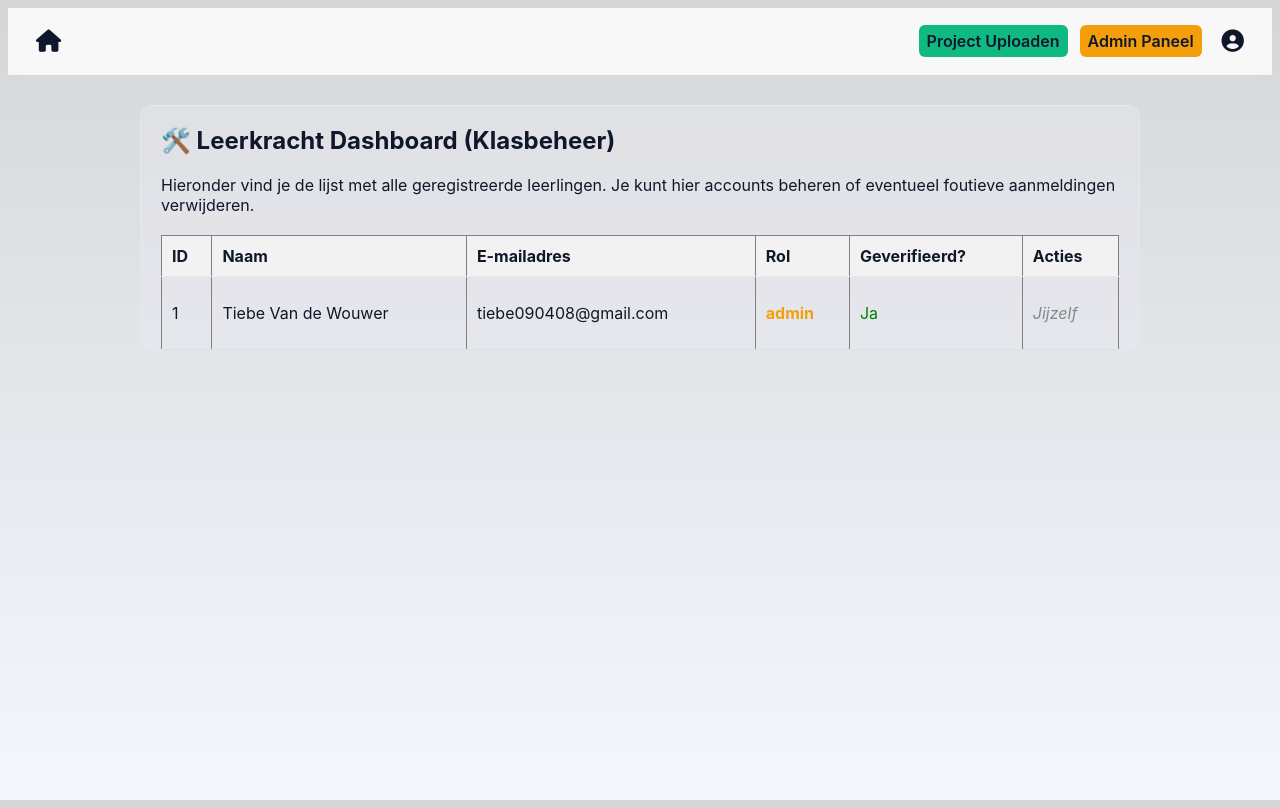
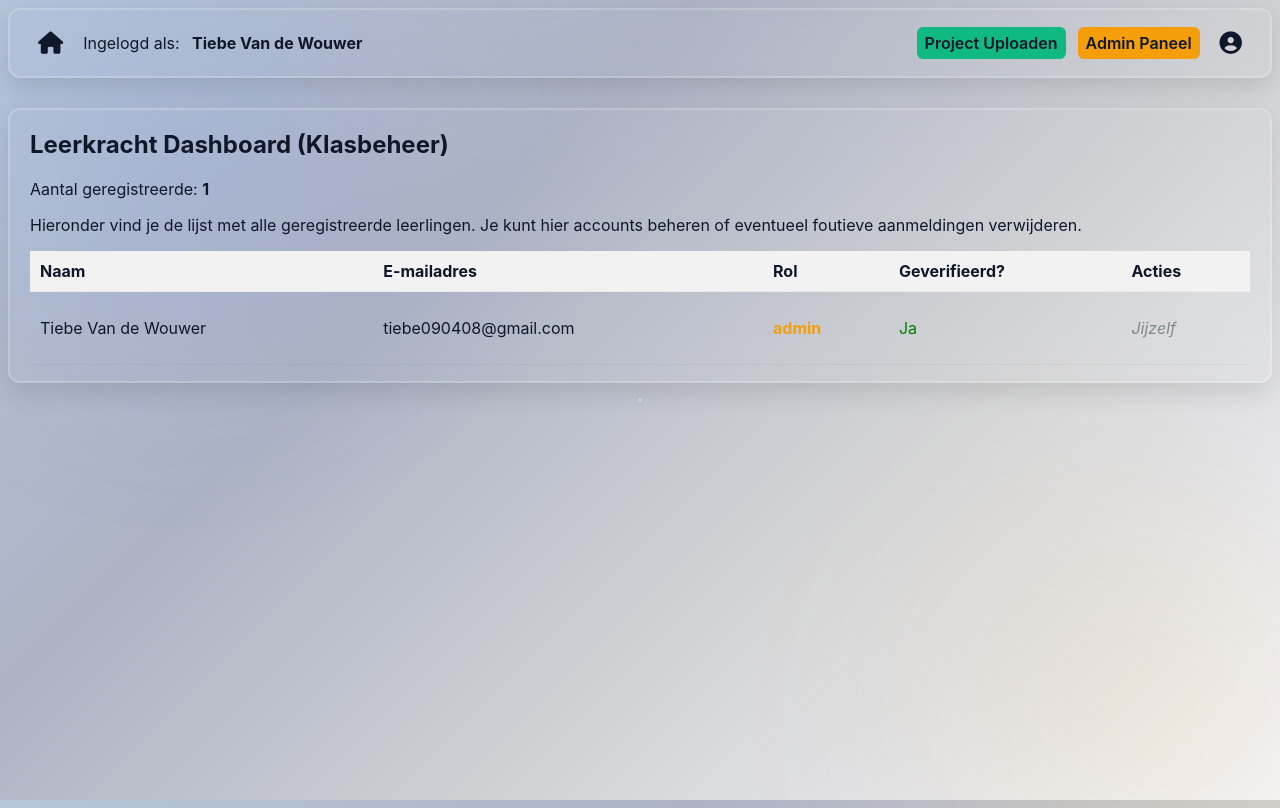
Before and after one commit to tiebe21vdw/ProjectenLijst-5ICW, a Flask app: page /admin/dashboard in a window 1280 px wide. Run offline with Flask 3, Linux system fonts and the light colour scheme; a user stored in the database is signed in; data comes from the database, SQL or seed files in the repository.

Commit message:
layout update

```diff
--- a/static/style.css
+++ b/static/style.css
@@ -1,10 +1,12 @@
 :root{
-    --bg: #f5f7ff;
+    --bg: hsl(228, 100%, 98%);
+    --bg2: #adb3c5;
     --bg-gradient: #d5d6d7;
-    --card: #ffffff;
+    --bg-gradient2: #b6c6db;
+    --card: rgba(234, 234, 244, 0.34);
     --muted: #64748b;
-    --primary: #4f46e5;
-    --primary-light: #818cf8;
+    --primary: #4e71e1;
+    --primary-light: #6f6f6f;
     --accent: #f59e0b;
     --success: #10b981;
     --danger: #ef4444;
@@ -101,20 +116,58 @@ body.ocean {
 html,body{height:100%}
 body{
     font-family: Inter, system-ui, -apple-system, 'Segoe UI', Roboto, 'Helvetica Neue', Arial;
-    background: linear-gradient(180deg, var(--bg-gradient) 0%, var(--bg) 100%);
+    background:
+        radial-gradient(var(--border) 1px, transparent 1px),
+        linear-gradient(-45deg, var(--bg), var(--bg-gradient), var(--bg2), var(--bg-gradient2));
+    background-size: 30px 30px, 400% 400%;
     background-attachment: fixed;
     color:var(--text);
     min-height:100%;
     -webkit-font-smoothing:antialiased;
+    animation: gradient-shift 15s ease infinite;
+    position: relative;
+    overflow-x: hidden;
+}
+
+body::after {
+    content: "";
+    position: fixed;
+    inset: 0;
+    background:
+        radial-gradient(circle at 15% 15%, var(--primary) 0%, transparent 25%),
+        radial-gradient(circle at 85% 85%, var(--accent) 0%, transparent 25%);
+    filter: blur(80px);
+    opacity: 0.12;
+    z-index: -1;
+    pointer-events: none;
+    animation: mesh-float 5s infinite alternate ease-in-out;
+}
+
+@keyframes gradient-shift {
+    0% { background-position: 0 0, 0% 50%; }
+    50% { background-position: 0 0, 100% 50%; }
+    100% { background-position: 0 0, 0% 50%; }
+}
+
+@keyframes mesh-float {
+    0% { transform: scale(1) translate(0, 0); }
+    100% { transform: scale(1.1) translate(3%, 5%); }
 }
 
 .container{
-    background:var(--glass);
-    border:1px solid var(--border);
+    border: 2px solid rgba(255, 255, 255, .2);
     border-radius:12px;
-    max-width:1000px;
+    width: 100%;
     margin:30px auto;
     padding:0 20px;
+    backdrop-filter: blur(20px);
+    box-shadow: 0 10px 25px rgba(0, 0, 0, .1);
+    transition: all ease 0.5s;
+}
+
+.container:hover {
+    box-shadow: 0 20px 40px rgba(0,0,0,0.1);
+    transform: translateY(-5px);
 }
 
 header nav{
@@ -123,19 +176,10 @@ header nav{
     align-items:center;
     gap:16px;
     padding:16px 20px;
-    background:rgba(255,255,255,0.82);
-    backdrop-filter: blur(6px);
-    border-bottom:1px solid var(--glass);
-}
-
-body.dark header nav {
-    background:rgba(15,23,42,0.94);
-    border-bottom:1px solid rgba(148,163,184,0.18);
-}
-
-body.ocean header nav {
-    background:rgba(224,242,254,0.95);
-    border-bottom:1px solid rgba(14,165,233,0.18);
+    backdrop-filter: blur(20px);
+    border-radius: 12px;
+    box-shadow: 0 10px 25px rgba(0, 0, 0, .1);
+    border: 2px solid rgba(255, 255, 255, .2);
 }
 
 .nav-logo{
@@ -329,25 +373,42 @@ textarea{resize:vertical}
 .project-admin-comment{background:rgba(211,115,26,0.08);border-left:4px solid var(--accent);padding:12px 14px;margin:14px 0;border-radius:8px;color:#7d4f24}
 .project-admin-comment p{margin:8px 0 0 0;color:#4a2f1c;line-height:1.5}
 .project-comment-form{display:flex;flex-direction:column;gap:10px;margin-top:12px}
-.project-comment-form textarea{min-height:80px;border:1px solid rgba(0,0,0,0.08);border-radius:8px;padding:10px;resize:vertical}
+.project-comment-form textarea{min-height:80px;border:2px solid rgba(0,0,0,0.08);border-radius:8px;padding:10px;resize:vertical}
 
-.admin-panel{border:2px dashed var(--accent);padding:20px;margin-bottom:30px;background:#fff5e6;border-radius:8px}
 .admin-panel h3{color:var(--accent);margin-top:0}
 
-.user-projects-box{background:#e8f4f8;padding:20px;border-radius:8px;border:1px solid #a9cce3}
+.user-projects-box{background:#e8f4f8;padding:20px;border-radius:8px;border:2px solid #a9cce3}
 
 .profile-page{max-width:520px;margin:30px auto;display:flex;flex-direction:column;gap:24px;align-items:center}
 .profile-page .profile-header{text-align:center}
 .profile-form{width:100%;display:flex;flex-direction:column;gap:16px}
 .section-divider{margin:30px 0;border:0;border-top:1px solid rgba(0,0,0,0.08)}
-.alert-card{width:100%;background:#fadbd8;padding:18px;border-radius:10px;border:1px solid var(--danger)}
+.alert-card{width:100%;background:#fadbd8;padding:18px;border-radius:10px;border:2px solid var(--danger)}
 .alert-card h3{margin-top:0;color:#c0392b}
 .success-message{color:var(--success);font-weight:700}
 .notice-container{text-align:center;margin-top:50px}
 
 /* Tables */
-table{width:100%;border-collapse:collapse}
-table th,table td{padding:10px;border-bottom:1px solid rgba(0,0,0,0.04);text-align:left}
+table {
+    width: 100%;
+    border-collapse: collapse;
+    margin-bottom: 1rem;
+    display: table; /* Forceert tabel-gedrag op grote schermen voor volledige breedte */
+}
+
+@media (max-width: 768px) {
+    table {
+        display: block; /* Maakt scrollen mogelijk op kleine schermen */
+        overflow-x: auto;
+        -webkit-overflow-scrolling: touch;
+    }
+}
+table th, table td {
+    padding: 12px 15px;
+    border-bottom: 1px solid rgba(0,0,0,0.04);
+    text-align: left;
+    white-space: nowrap; /* Zorgt ervoor dat de tekst niet lelijk afbreekt tijdens het scrollen */
+}
 table tr:nth-child(even){background:rgba(0,0,0,0.02)}
 
 /* Roles */
--- a/templates/admin_dashboard.html
+++ b/templates/admin_dashboard.html
@@ -1,12 +1,12 @@
 {% extends "layout.html" %}
 {% block content %}
-<h2>🛠️ Leerkracht Dashboard (Klasbeheer)</h2>
+<h2>Leerkracht Dashboard (Klasbeheer)</h2>
+<p style="font: 10em;">Aantal geregistreerde: <strong>{{ gebruikers | length }}</strong></p>
 <p>Hieronder vind je de lijst met alle geregistreerde leerlingen. Je kunt hier accounts beheren of eventueel foutieve aanmeldingen verwijderen.</p>
 
-<table border="1" style="width: 100%; border-collapse: collapse; margin-top: 20px; text-align: left;">
+<table>
     <thead>
         <tr style="background-color: #f2f2f2;">
-            <th style="padding: 10px;">ID</th>
             <th style="padding: 10px;">Naam</th>
             <th style="padding: 10px;">E-mailadres</th>
             <th style="padding: 10px;">Rol</th>
@@ -17,7 +17,6 @@
     <tbody>
         {% for gebruiker in gebruikers %}
         <tr>
-            <td style="padding: 10px;">{{ gebruiker['id'] }}</td>
             <td style="padding: 10px;">{{ gebruiker['name'] }}</td>
             <td style="padding: 10px;">{{ gebruiker['email'] }}</td>
             <td style="padding: 10px;">
--- a/templates/index.html
+++ b/templates/index.html
@@ -11,7 +11,7 @@
         </div>
     {% endif %}
 
-    <h3>Ingezonden Projecten</h3>
+    <h3>Ingezonden Projecten ({{ projecten | length }})</h3>
 
     {% if projecten %}
         <!-- Voeg dit toe vlak boven de projects-grid -->
--- a/templates/layout.html
+++ b/templates/layout.html
@@ -21,8 +21,11 @@
             <div class="nav-links">
                 <a href="{{ url_for('index') }}" class="icon-link" title="Home page">
                     <i class="fas fa-home"></i>
+                    <span class="show-on-mobile" style="margin-left: 7px;"><strong>Home</strong></span>
                 </a>
+                <span class="show-on-desktop">Ingelogd als: <a href="{{ url_for('profile') }}"><strong>{{ session.user_name }}</strong></a></span>
             </div>
+
 
             <div class="nav-links">
                 {% if session.user_id %}
@@ -35,7 +38,20 @@
                         <a href="/admin/dashboard" class="btn btn-accent">Admin Paneel</a>
                     {% endif %}
                 {% else %}
+                    <span class="show-on-mobile">
+                        <a href="{{ url_for('login') }}" class="btn btn-primary">
+                            <i class="fa-solid fa-right-to-bracket"></i>
+                        </a>
+                        <a href="{{ url_for('register') }}" class="btn btn-primary">
+                            <i class="fa-solid fa-user-plus"></i>
+                        </a>
+                    </span>
+                    <span class="show-on-desktop">
+                        <a href="{{ url_for('login') }}" class="btn btn-secondary">Inloggen</a>
+                        <a href="{{ url_for('register') }}" class="btn btn-secondary">Registreren</a>
+                    </span>
                     <span class="badge-guest">Modus: Gast</span>
+
                 {% endif %}
 
                 <a href="/profile" class="icon-link" title="Profiel van {{ session.user_name }}">
```
Also changed, not shown: other parts of static/style.css (+29 -16 lines), static/script.js (line endings or trailing spaces), 1 other file.
